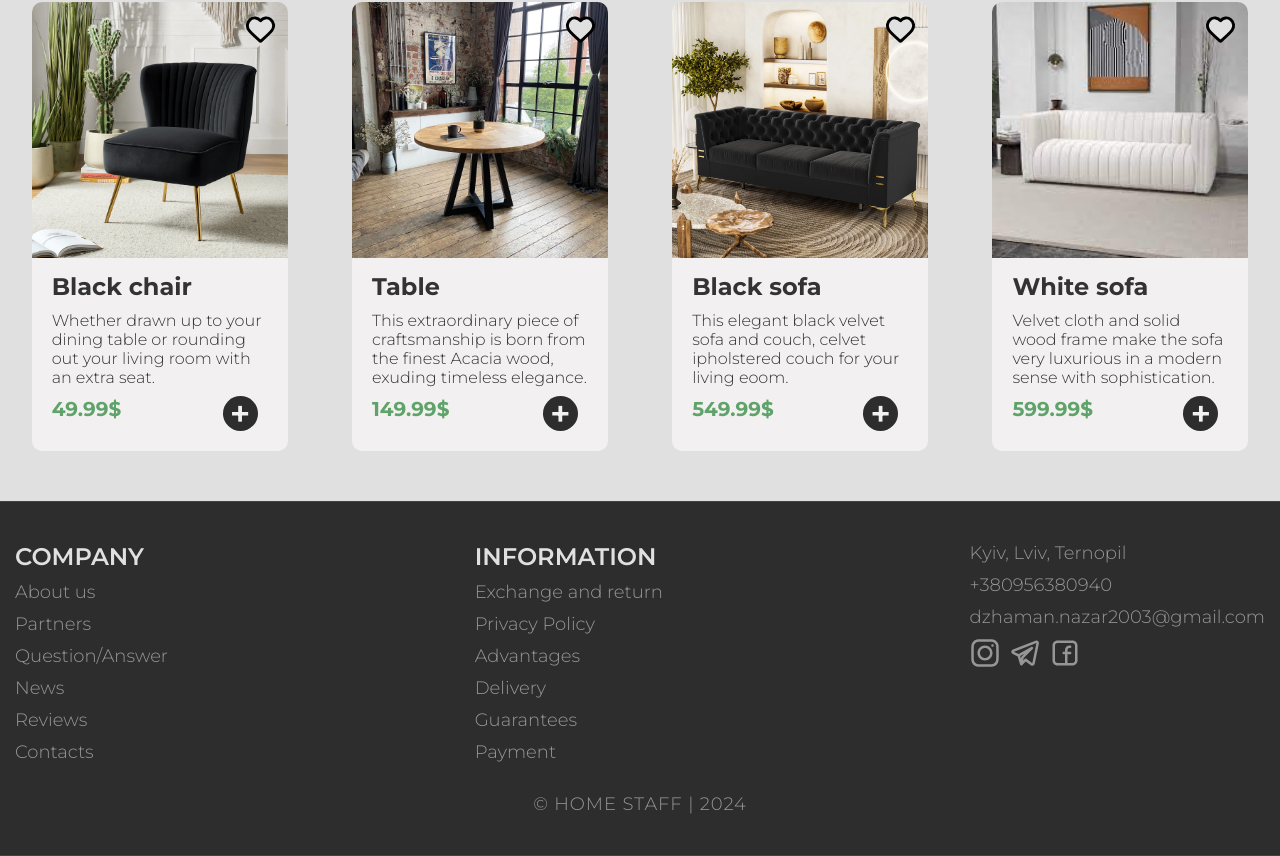
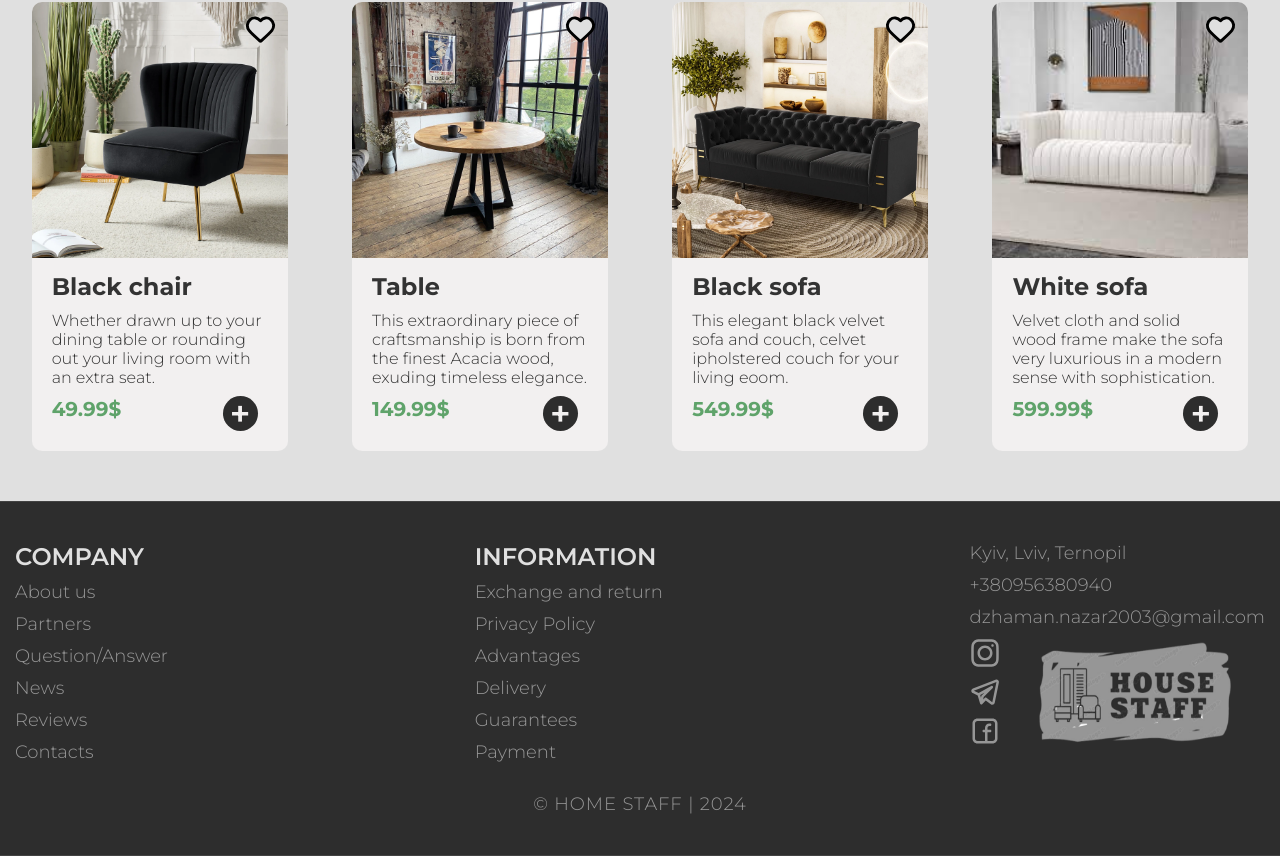
Before and after one commit to Dzhaman-Nazarii/furniture-store, a React (Create React App) app: page / in a window 1280 px wide. Shown: the part 1108-1964 px from the top of the page. Built offline with nearby package versions, Linux system fonts and the light colour scheme.

Commit message:
add olgotype in footer

```diff
--- a/src/components/footer/Footer.module.css
+++ b/src/components/footer/Footer.module.css
@@ -38,12 +38,23 @@
 }
 
 .footer_social {
+	display: flex;
+}
+
+.footer_apps {
     display: flex;
-    gap: 10px;
+	flex-direction: column;
+    gap: 5px;
+	margin-right: 35px;
 }
 
 .footer_app {
     width: 30px;
+}
+
+.footer_logotype {
+	width: 200px;
+	height: 110px;
 }
 
 .footer_bottom {
--- a/src/components/footer/Footer.tsx
+++ b/src/components/footer/Footer.tsx
@@ -3,6 +3,8 @@ import css from "./Footer.module.css";
 import instagramSvg from "../../svg/instagram.svg";
 import telegramSvg from "../../svg/telegram.svg";
 import facebookSvg from "../../svg/facebook.svg";
+import logotypeImg from "../../img/logotype.png";
+import { Link } from "react-router-dom";
 
 export const Footer: FC = () => {
 	return (
@@ -57,9 +59,10 @@ export const Footer: FC = () => {
 								</a>
 							</li>
 						</ul>
-						<ul className={css.footer_social}>
+						<div className={css.footer_social}>
+							<ul className={css.footer_apps}>
 								<li className={css.footer_app}>
-								<a href="https://www.instagram.com/dzhaman_1119/">
+									<a href="https://www.instagram.com/dzhaman_1119/" target="_blank ">
 										<img
 											src={instagramSvg}
 											alt="instagram"
@@ -67,7 +70,7 @@ export const Footer: FC = () => {
 									</a>
 								</li>
 								<li className={css.footer_app}>
-								<a href="https://t.me/dzhaman_1119">
+									<a href="https://t.me/dzhaman_1119" target="_blank ">
 										<img
 											src={telegramSvg}
 											alt="telegram"
@@ -75,7 +78,7 @@ export const Footer: FC = () => {
 									</a>
 								</li>
 								<li className={css.footer_app}>
-								<a href="https://t.me/dzhaman_1119">
+									<a href="https://www.facebook.com/share/vadB5d1aGgwSpQPA/?mibextid=LQQJ4d" target="_blank ">
 										<img
 											src={facebookSvg}
 											alt="facebook"
@@ -83,6 +86,14 @@ export const Footer: FC = () => {
 									</a>
 								</li>
 							</ul>
+							<Link to={"/"}>
+								<img
+									className={css.footer_logotype}
+									src={logotypeImg}
+									alt="logotype"
+								/>
+							</Link>
+						</div>
 					</nav>
 				</div>
 			</div>
```
Also changed, not shown: src/img/logotype.png (added). Lines whose indentation alone changed are shown as unchanged.
